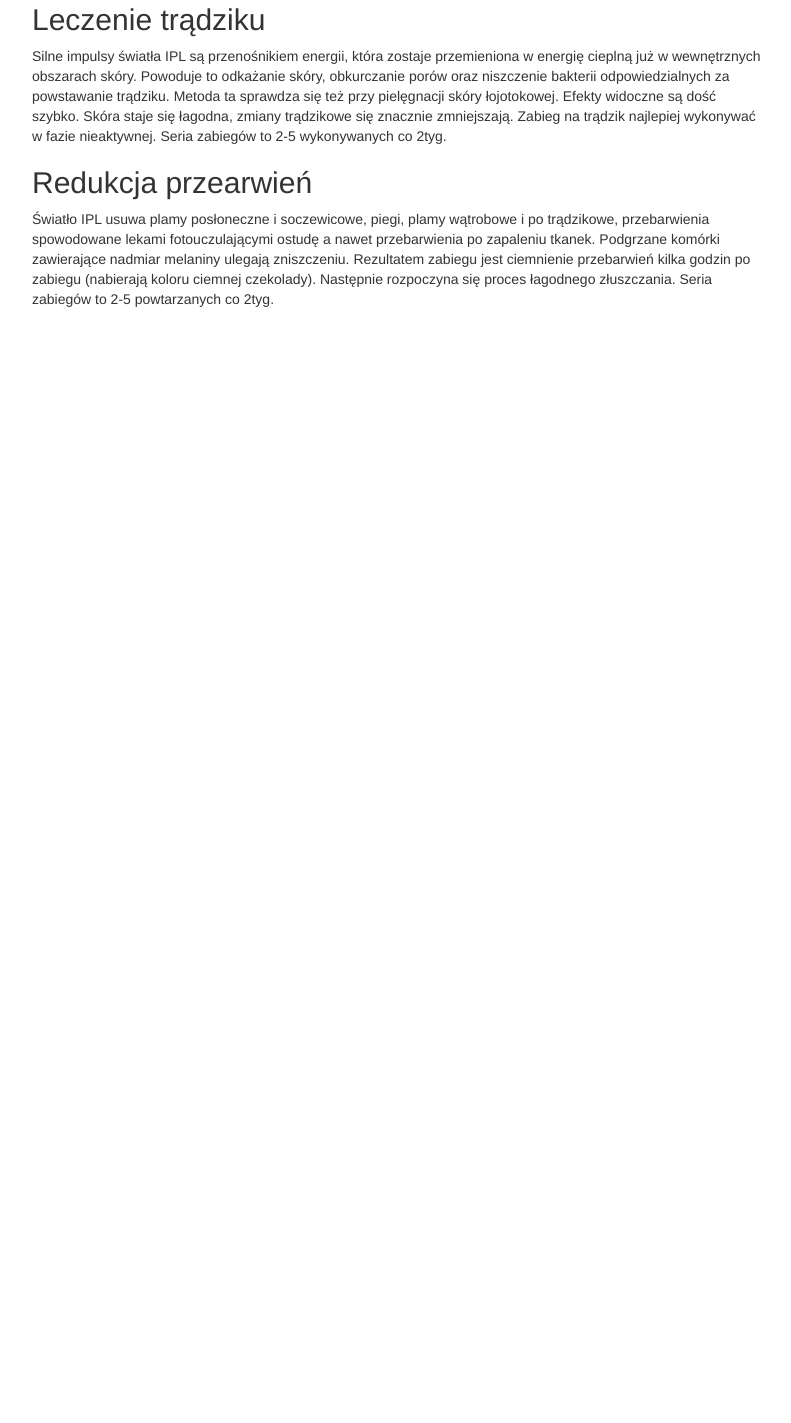
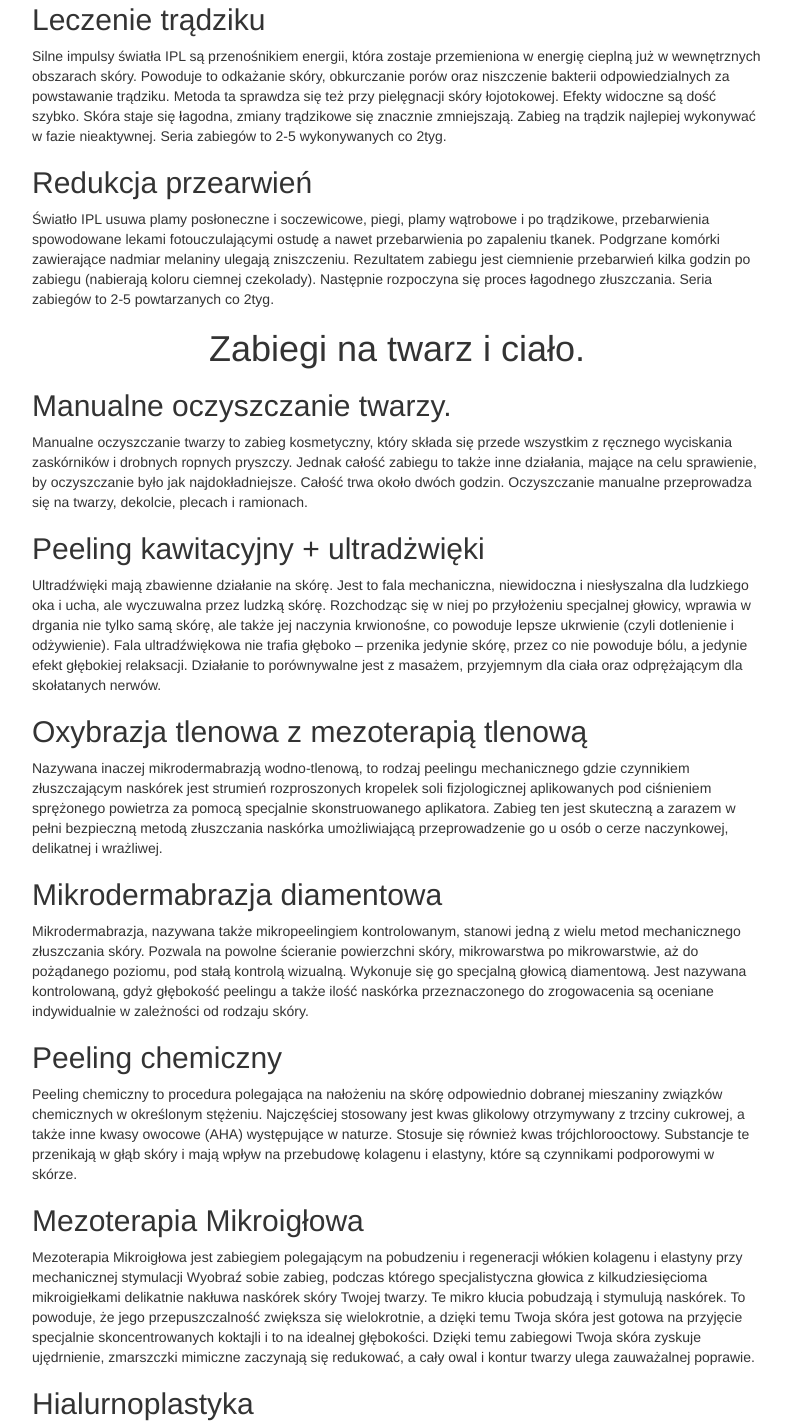
Before and after one commit to Bielbiel/My-project, a plain HTML site: page my-project-opis-uslug.html in a window 1280 px wide. Shown: the part 798-2221 px from the top of the page, without its empty margins (163-954 px from the left). Before the commit the page ends 1127 px from the top, so only its background shows below. Drawn offline with nearby package versions, Linux system fonts and the light colour scheme.

Commit message:
poprawki w opisy usÅlug

```diff
--- a/my-project-opis-uslug.html
+++ b/my-project-opis-uslug.html
@@ -11,14 +11,12 @@
     <script src="https://oss.maxcdn.com/html5shiv/3.7.3/html5shiv.min.js"></script>
     <script src="https://oss.maxcdn.com/respond/1.4.2/respond.min.js"></script>
 </head>
-<body>
+
 <script src="https://ajax.googleapis.com/ajax/libs/jquery/1.12.4/jquery.min.js"></script>
 <script src="dist/js/bootstrap.min.js"></script>
-</body>
-</html>
+<body>
 
 
-<body>
 <div class="container">
     <div class="navbar-wrapper">
         <div class="container">
@@ -141,43 +139,57 @@
                 </div>
 
                 <div class="blog-post">
-                    <h2 class="blog-post-title"></h2>
-                    <p>
+                    <h1 class="text-center"><a name="zabiegi"></a>Zabiegi na twarz i ciało.</h1>
+                    <h2 class="blog-post-title">Manualne oczyszczanie twarzy.</h2>
+                    <p>Manualne oczyszczanie twarzy to zabieg kosmetyczny, który składa się przede
+                        wszystkim z ręcznego wyciskania zaskórników i drobnych ropnych pryszczy. Jednak całość zabiegu to
+                        także inne działania, mające na celu sprawienie,
+                        by oczyszczanie było jak najdokładniejsze.
+                        Całość trwa około dwóch godzin. Oczyszczanie manualne przeprowadza się na twarzy, dekolcie, plecach i ramionach.
                     </p>
                 </div>
 
                 <div class="blog-post">
-                    <h2 class="blog-post-title"></h2>
-                    <p>
+                    <h2 class="blog-post-title">Peeling kawitacyjny + ultradżwięki</h2>
+                    <p>Ultradźwięki mają zbawienne działanie na skórę. Jest to fala mechaniczna,
+                        niewidoczna i niesłyszalna dla ludzkiego oka i ucha, ale wyczuwalna przez
+                        ludzką skórę. Rozchodząc się w niej po przyłożeniu specjalnej głowicy,
+                        wprawia w drgania nie tylko samą skórę, ale także jej naczynia krwionośne,
+                        co powoduje lepsze ukrwienie (czyli dotlenienie i odżywienie). Fala ultradźwiękowa
+                        nie trafia głęboko – przenika jedynie skórę, przez co nie
+                        powoduje bólu, a jedynie efekt głębokiej relaksacji.
+                        Działanie to porównywalne jest z masażem, przyjemnym dla ciała oraz odprężającym dla skołatanych nerwów.
                     </p>
                 </div>
 
                 <div class="blog-post">
-                    <h2 class="blog-post-title"></h2>
-                    <p>
+                    <h2 class="blog-post-title">Oxybrazja tlenowa z mezoterapią tlenową</h2>
+                    <p>Nazywana inaczej mikrodermabrazją wodno-tlenową, to rodzaj peelingu mechanicznego gdzie czynnikiem złuszczającym naskórek jest strumień rozproszonych kropelek soli fizjologicznej aplikowanych pod ciśnieniem sprężonego powietrza za pomocą specjalnie skonstruowanego aplikatora.
+
+                        Zabieg ten jest skuteczną a zarazem w pełni bezpieczną metodą złuszczania naskórka umożliwiającą przeprowadzenie go u osób o cerze naczynkowej, delikatnej i wrażliwej.
                     </p>
                 </div>
 
                 <div class="blog-post">
-                    <h2 class="blog-post-title"></h2>
-                    <p>
+                    <h2 class="blog-post-title">Mikrodermabrazja diamentowa</h2>
+                    <p>Mikrodermabrazja, nazywana także mikropeelingiem kontrolowanym, stanowi jedną z wielu metod mechanicznego złuszczania skóry. Pozwala na powolne ścieranie powierzchni skóry, mikrowarstwa po mikrowarstwie, aż do pożądanego poziomu, pod stałą kontrolą wizualną. Wykonuje się go specjalną głowicą diamentową. Jest nazywana kontrolowaną, gdyż głębokość peelingu a także ilość naskórka przeznaczonego do zrogowacenia są oceniane indywidualnie w zależności od rodzaju skóry.
                     </p>
                 </div>
                 <div class="blog-post">
-                    <h2 class="blog-post-title"></h2>
-                    <p>
+                    <h2 class="blog-post-title">Peeling chemiczny</h2>
+                    <p>Peeling chemiczny to procedura polegająca na nałożeniu na skórę odpowiednio dobranej mieszaniny związków chemicznych w określonym stężeniu. Najczęściej stosowany jest kwas glikolowy otrzymywany z trzciny cukrowej, a także inne kwasy owocowe (AHA) występujące w naturze. Stosuje się również kwas trójchlorooctowy. Substancje te przenikają w głąb skóry i mają wpływ na przebudowę kolagenu i elastyny, które są czynnikami podporowymi w skórze.
                     </p>
                 </div>
 
                 <div class="blog-post">
-                    <h2 class="blog-post-title"></h2>
-                    <p>
+                    <h2 class="blog-post-title">Mezoterapia Mikroigłowa</h2>
+                    <p>Mezoterapia Mikroigłowa jest zabiegiem polegającym na pobudzeniu i regeneracji włókien kolagenu i elastyny przy mechanicznej stymulacji Wyobraź sobie zabieg, podczas którego specjalistyczna głowica z kilkudziesięcioma mikroigiełkami delikatnie nakłuwa naskórek skóry Twojej twarzy. Te mikro kłucia pobudzają i stymulują naskórek. To powoduje, że jego przepuszczalność zwiększa się wielokrotnie, a dzięki temu Twoja skóra jest gotowa na przyjęcie specjalnie skoncentrowanych koktajli i to na idealnej głębokości. Dzięki temu zabiegowi Twoja skóra zyskuje ujędrnienie, zmarszczki mimiczne zaczynają się redukować, a cały owal i kontur twarzy ulega zauważalnej poprawie.
                     </p>
                 </div>
 
                 <div class="blog-post">
-                    <h2 class="blog-post-title"></h2>
-                    <p>
+                    <h2 class="blog-post-title">Hialurnoplastyka</h2>
+                    <p>Hialuronoplastyka perfekcyjny duet dwóch składników, który dał nowe możliwości w nieinwazyjnej biorewitalizacji naszej skóry. Maleńka cząsteczka kwasu hialuronowego 40 kDA (10 nm) bez problemu przedostaje się przez barierę naskórka do głębszych warstw skóry. Kwas hialuronowy pozostaje w skórze krótko ponieważ jest rozkładany przez enzym hialuronidazę. Tu jest właśnie moment dla działania peptydu macierzowego Hyamatrix. Rolą jego jest połączenie drobniutkich cząsteczek kwasu hialuronowego w cząsteczki o większych rozmiarach i zatrzymanie go na dłużej blokując hialuronidazę. Kwas hialuronowy ma ogromne możliwości jeśli chodzi o wiązanie wody w skórze. Jedna cząsteczka kwasu hialuronowego wiąże 250 cząsteczek wody. Wszystkie wiemy, że skóra dobrze nawodniona to połowa sukcesu jeśli chodzi o nasz wygląd, wchłanianie składników aktywnych i profilaktykę anti-age.
                     </p>
                 </div>
 
@@ -216,8 +228,8 @@
         <!-- Placed at the end of the document so the pages load faster -->
         <script src="https://ajax.googleapis.com/ajax/libs/jquery/1.12.4/jquery.min.js"></script>
         <script>window.jQuery || document.write('<script src="../../assets/js/vendor/jquery.min.js"><\/script>')</script>
-        <script src="../../dist/js/bootstrap.min.js"></script>
-        <!-- IE10 viewport hack for Surface/desktop Windows 8 bug -->
-        <script src="../../assets/js/ie10-viewport-bug-workaround.js"></script>
+        <script src="dist/js/bootstrap.min.js"></script>
+
+</div>
 </body>
 </html>
```
Also changed, not shown: my-project-HOME.html (+2 -3 lines), my-project-page1.html (+15 -4 lines).
